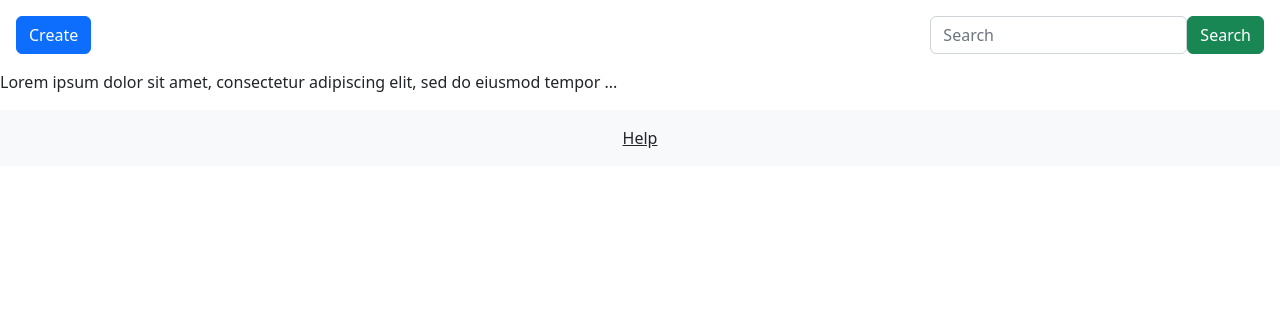
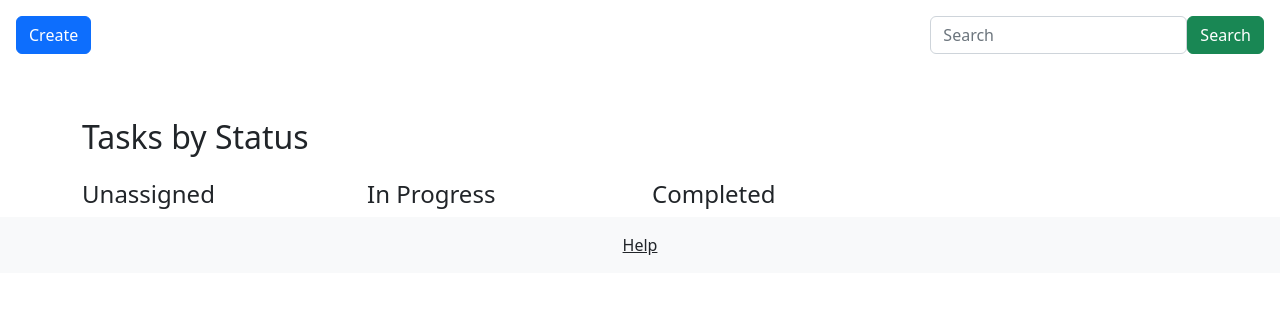
Before and after one commit to llazzaro/web_applications_django, a Django app: page /tasks/ in a window 1280 px wide. Shown: the top 330 px of the page. Run offline with Django 4.2, Linux system fonts and the light colour scheme; parts of the project's set-up code (start-up, migrations or seed data) failed here and were passed over.

Commit message:
feat: new home view and template

```diff
--- a/taskmanager/templates/tasks/home.html
+++ b/taskmanager/templates/tasks/home.html
@@ -1,4 +1,52 @@
 {% extends "tasks/base.html" %}
 {% block content %}
-    <p>Lorem ipsum dolor sit amet, consectetur adipiscing elit, sed do eiusmod tempor ...</p>
+    <div class="container mt-5">
+        <h2>Tasks by Status</h2>
+        <div class="row mt-4">
+            <!-- Unassigned Tasks -->
+            <div class="col-md-3">
+                <h4>Unassigned</h4>
+                {% for task in unassigned_tasks %}
+                    <div class="card mb-2">
+                        <div class="card-body">
+                            <h5 class="card-title">
+                                <a href="{% url 'tasks:task-detail' task.pk %}">{{ task.title }}</a>
+                            </h5>
+                            <p class="card-text">Owner: {{ task.owner.username|default:"None" }}</p>
+                        </div>
+                    </div>
+                {% endfor %}
+            </div>
+            <!-- In Progress Tasks -->
+            <div class="col-md-3">
+                <h4>In Progress</h4>
+                {% for task in in_progress_tasks %}
+                    <div class="card mb-2">
+                        <div class="card-body">
+                            <h5 class="card-title">
+                                <a href="{% url 'tasks:task-detail' task.pk %}">{{ task.title }}</a>
+                            </h5>
+                            <p class="card-text">Owner: {{ task.owner.username|default:"None" }}</p>
+                        </div>
+                    </div>
+                {% endfor %}
+            </div>
+            <!-- Completed Tasks -->
+            <div class="col-md-3">
+                <h4>Completed</h4>
+                {% for task in done_tasks %}
+                    <div class="card mb-2">
+                        <div class="card-body">
+                            <h5 class="card-title">
+                                <a href="{% url 'tasks:task-detail' task.pk %}">{{ task.title }}</a>
+                            </h5>
+                            <p class="card-text">Owner: {{ task.owner.username|default:"None" }}</p>
+                        </div>
+                    </div>
+                {% endfor %}
+            </div>
+        </div>
+        <!-- End of row -->
+    </div>
+    <!-- End of container -->
 {% endblock %}
```
Also changed, not shown: taskmanager/tasks/views.py (+19 -0 lines).
